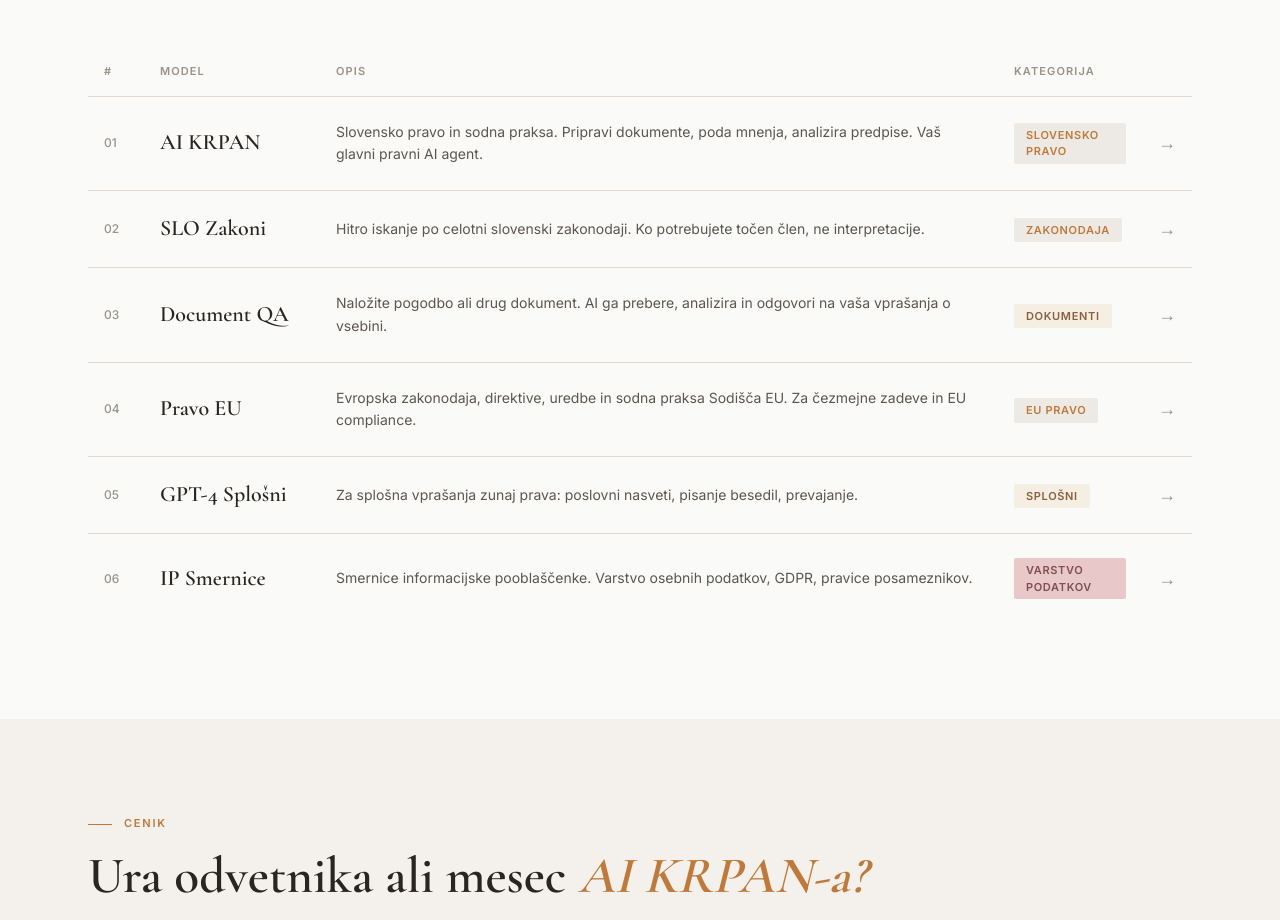
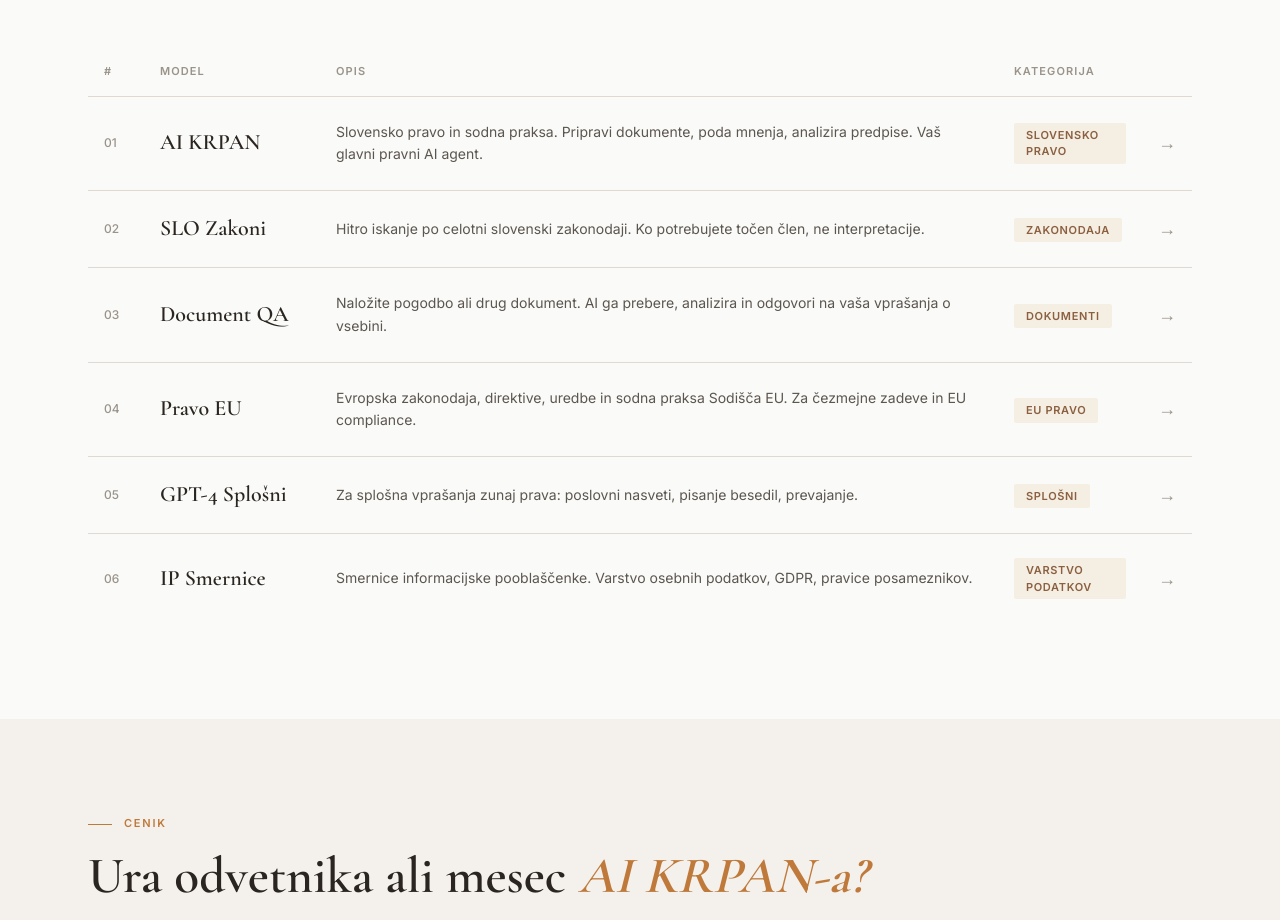
Before and after one commit to nejki/lexeu, a Next.js app: page / in a window 1280 px wide. Shown: the part 2562-3482 px from the top of the page. Built offline with nearby package versions, Linux system fonts and the light colour scheme.

Commit message:
style(models): unify category badge colors to warm accent

```diff
--- a/components/Models.tsx
+++ b/components/Models.tsx
@@ -7,14 +7,14 @@ const models = [
     name: "AI KRPAN",
     desc: "Slovensko pravo in sodna praksa. Pripravi dokumente, poda mnenja, analizira predpise. Vaš glavni pravni AI agent.",
     tag: "Slovensko pravo",
-    tagStyle: "bg-sage-pale text-accent",
+    tagStyle: "bg-warm-pale text-[#8A6040]",
   },
   {
     num: "02",
     name: "SLO Zakoni",
     desc: "Hitro iskanje po celotni slovenski zakonodaji. Ko potrebujete točen člen, ne interpretacije.",
     tag: "Zakonodaja",
-    tagStyle: "bg-sage-pale text-accent",
+    tagStyle: "bg-warm-pale text-[#8A6040]",
   },
   {
     num: "03",
@@ -28,7 +28,7 @@ const models = [
     name: "Pravo EU",
     desc: "Evropska zakonodaja, direktive, uredbe in sodna praksa Sodišča EU. Za čezmejne zadeve in EU compliance.",
     tag: "EU pravo",
-    tagStyle: "bg-sage-pale text-accent",
+    tagStyle: "bg-warm-pale text-[#8A6040]",
   },
   {
     num: "05",
@@ -42,7 +42,7 @@ const models = [
     name: "IP Smernice",
     desc: "Smernice informacijske pooblaščenke. Varstvo osebnih podatkov, GDPR, pravice posameznikov.",
     tag: "Varstvo podatkov",
-    tagStyle: "bg-rose-light text-[#805050]",
+    tagStyle: "bg-warm-pale text-[#8A6040]",
   },
 ];
 
```
